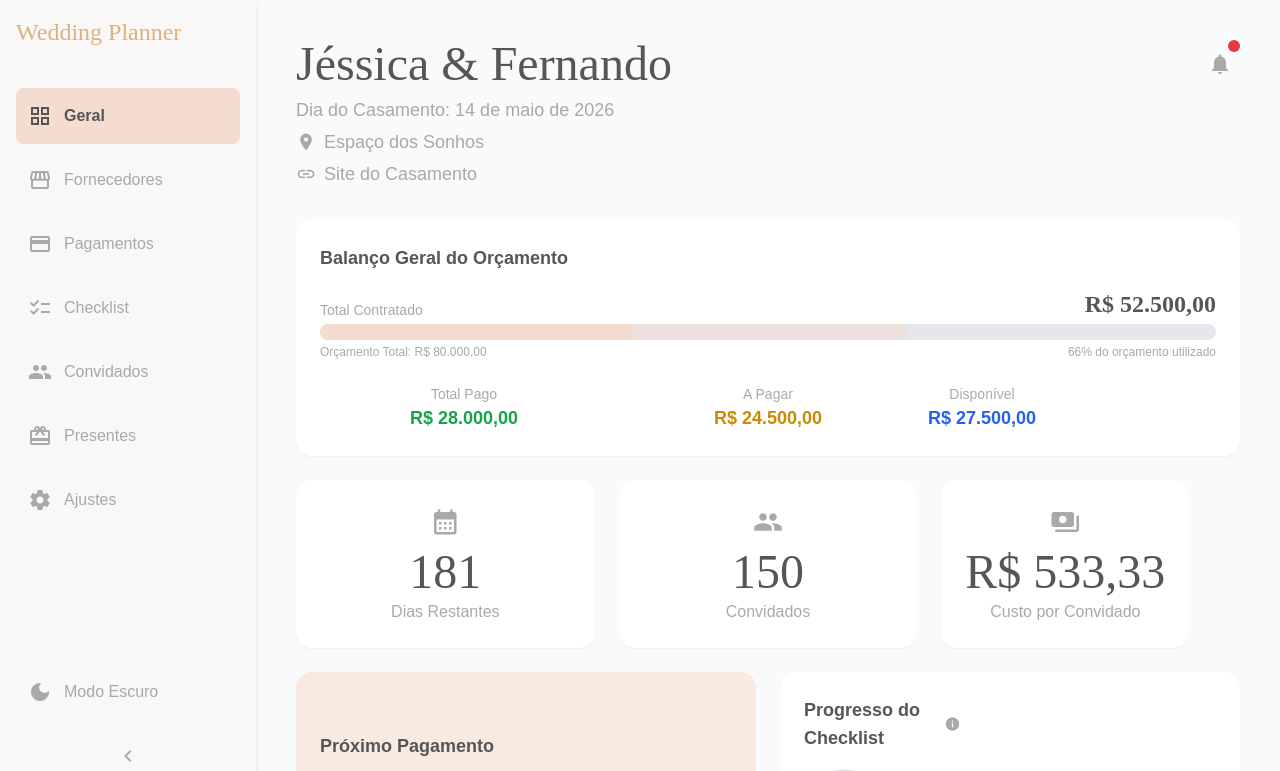
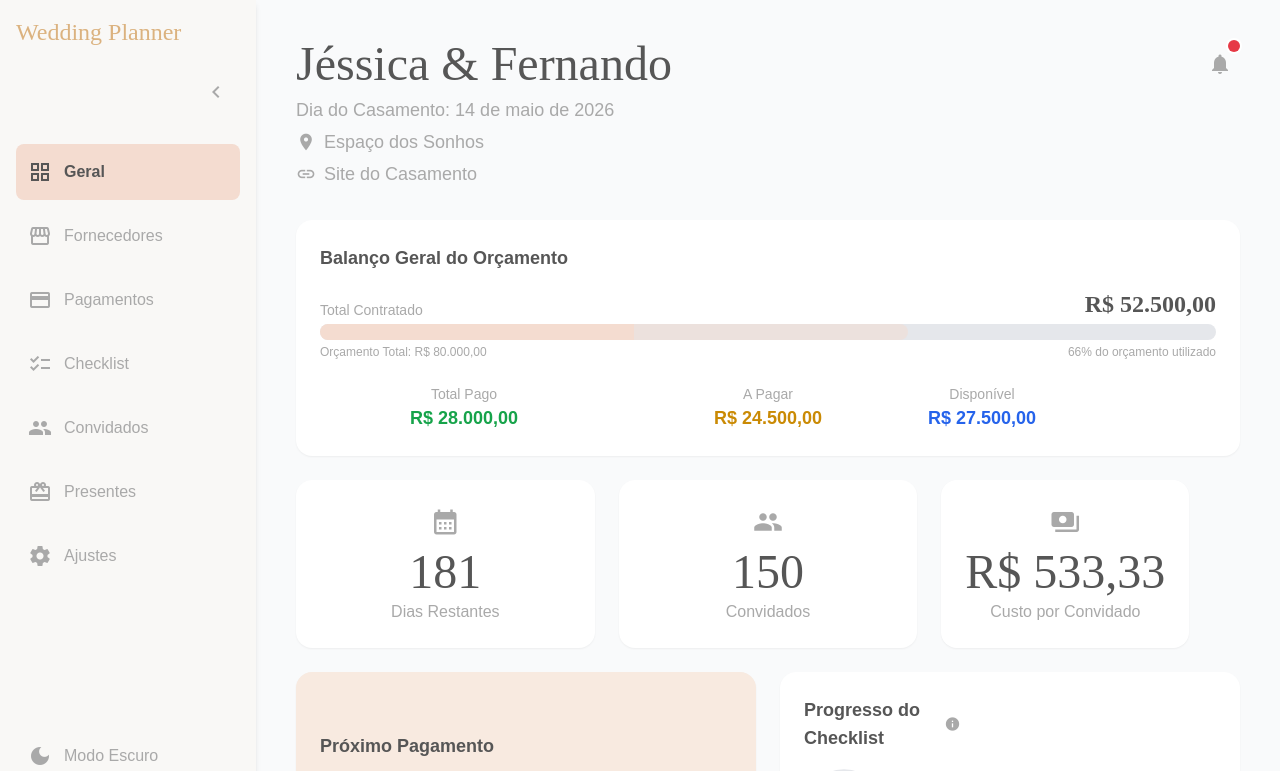
Before and after one commit to dfc1002-eng/Wedding-Planner, a React (Vite) app: page / in a window 1280 px wide. Shown: the top 771 px of the page. Built offline with nearby package versions, Linux system fonts and the light colour scheme; a web font is replaced by a local one.

Commit message:
[dyad] wrote 1 file(s)

```diff
--- a/src/components/layout/Sidebar.tsx
+++ b/src/components/layout/Sidebar.tsx
@@ -25,12 +25,27 @@ const Sidebar: React.FC<SidebarProps> = ({ activeScreen, setActiveScreen, isDark
 
     return (
         <aside className={`h-screen sticky top-0 flex flex-col p-4 bg-brand-background dark:bg-gray-800 shadow-md transition-all duration-300 ease-in-out ${isExpanded ? 'w-64' : 'w-20'}`}>
-            <div className={`flex items-center mb-10 h-8 ${isExpanded ? 'justify-start' : 'justify-center'}`}>
+            <div className={`flex items-center mb-4 h-8 ${isExpanded ? 'justify-start' : 'justify-center'}`}>
                 {isExpanded ? (
                     <h1 className="font-title text-2xl text-brand-gold">Wedding Planner</h1>
                 ) : (
                     <Icon name="favorite" className="text-3xl text-brand-gold" />
                 )}
+            </div>
+
+            <div className="mb-6">
+                <Tooltip text={isExpanded ? 'Recolher menu' : 'Expandir menu'} position="right" disabled={isExpanded}>
+                    <button
+                        onClick={toggleSidebar}
+                        className={`flex items-center w-full p-3 rounded-lg text-brand-gray-light hover:bg-brand-pink-light dark:text-gray-400 dark:hover:bg-gray-700 transition-colors ${isExpanded ? 'justify-end' : 'justify-center'}`}
+                        aria-label={isExpanded ? "Recolher menu" : "Expandir menu"}
+                    >
+                        <Icon
+                            name={isExpanded ? 'chevron_left' : 'chevron_right'}
+                            className="text-2xl transition-transform duration-300"
+                        />
+                    </button>
+                </Tooltip>
             </div>
 
             <nav className="flex flex-col space-y-2 flex-grow">
@@ -62,17 +77,6 @@ const Sidebar: React.FC<SidebarProps> = ({ activeScreen, setActiveScreen, isDark
                         {isExpanded && <span className="text-base">{isDarkMode ? 'Modo Claro' : 'Modo Escuro'}</span>}
                     </button>
                 </Tooltip>
-
-                <button
-                    onClick={toggleSidebar}
-                    className="flex items-center w-full p-3 rounded-lg text-brand-gray-light hover:bg-brand-pink-light dark:text-gray-400 dark:hover:bg-gray-700 transition-colors justify-center"
-                    aria-label={isExpanded ? "Recolher menu" : "Expandir menu"}
-                >
-                    <Icon
-                        name={isExpanded ? 'chevron_left' : 'chevron_right'}
-                        className="text-2xl transition-transform duration-300"
-                    />
-                </button>
             </div>
         </aside>
     );
```
